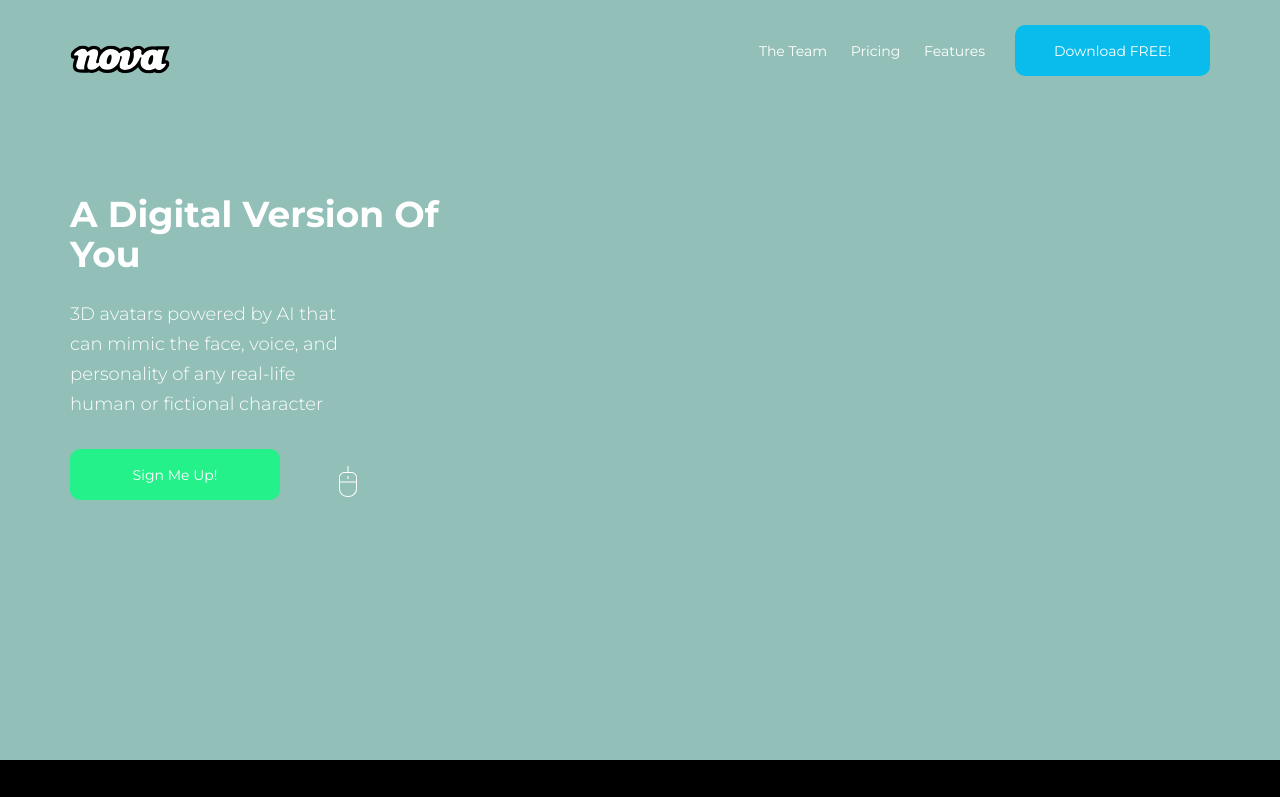
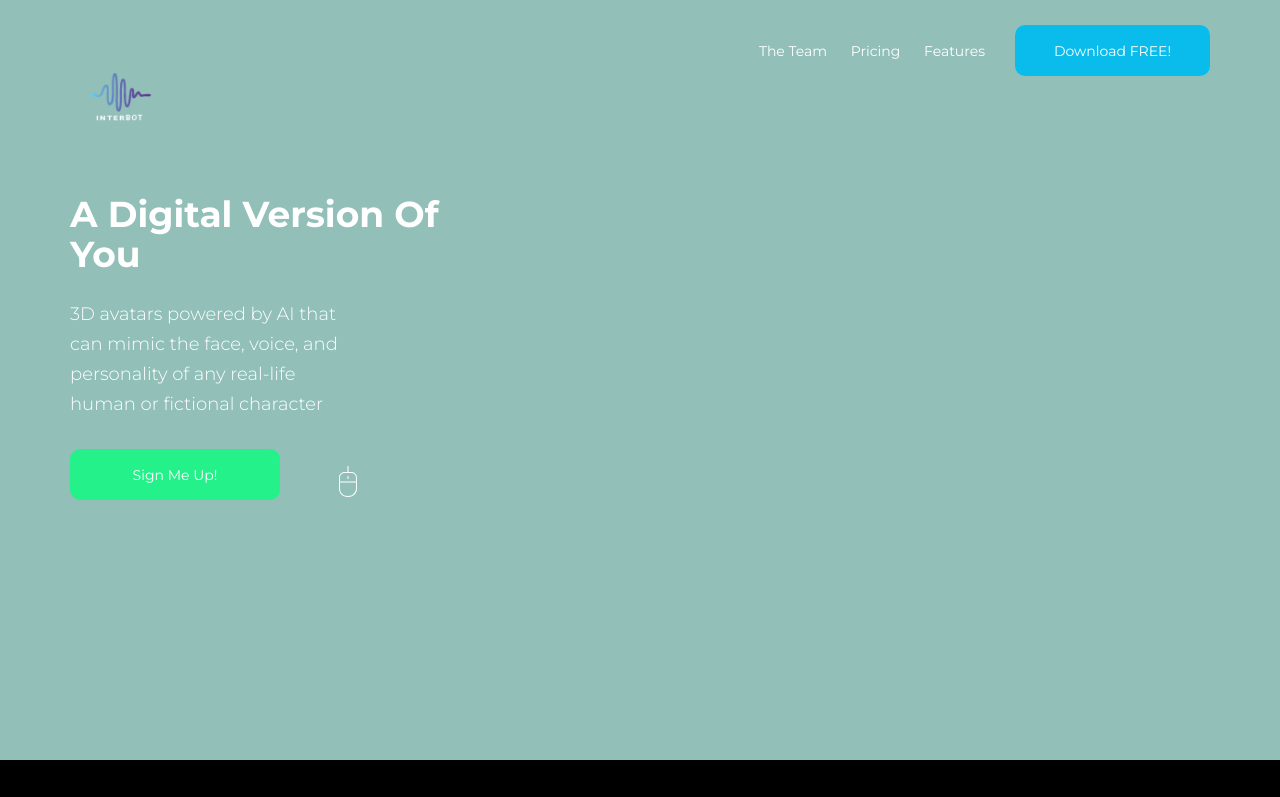
Before and after one commit to dewayneroy/interbot.github.io, a plain HTML site: page index.html in a window 1280 px wide. Shown: the top 797 px of the page. Drawn offline with nearby package versions, Linux system fonts and the light colour scheme.

Commit message:
added logo

```diff
--- a/index.html
+++ b/index.html
@@ -30,7 +30,7 @@
     </div> -->
     <div class="container">
         <div class="header-container header">
-            <a class="navbar-brand logo" href="#"> <img class="logo" src="assets/images/logo.svg"/> </a>
+            <a class="navbar-brand logo" href="#"> <img class="logo" src="assets/images/InterbotBlue.png"/> </a>
             <a href="#email-form">
                 <button class="header-btn"> Download FREE!</button>
             </a>
```
Also changed, not shown: assets/images/InterbotBlue.png (added).
